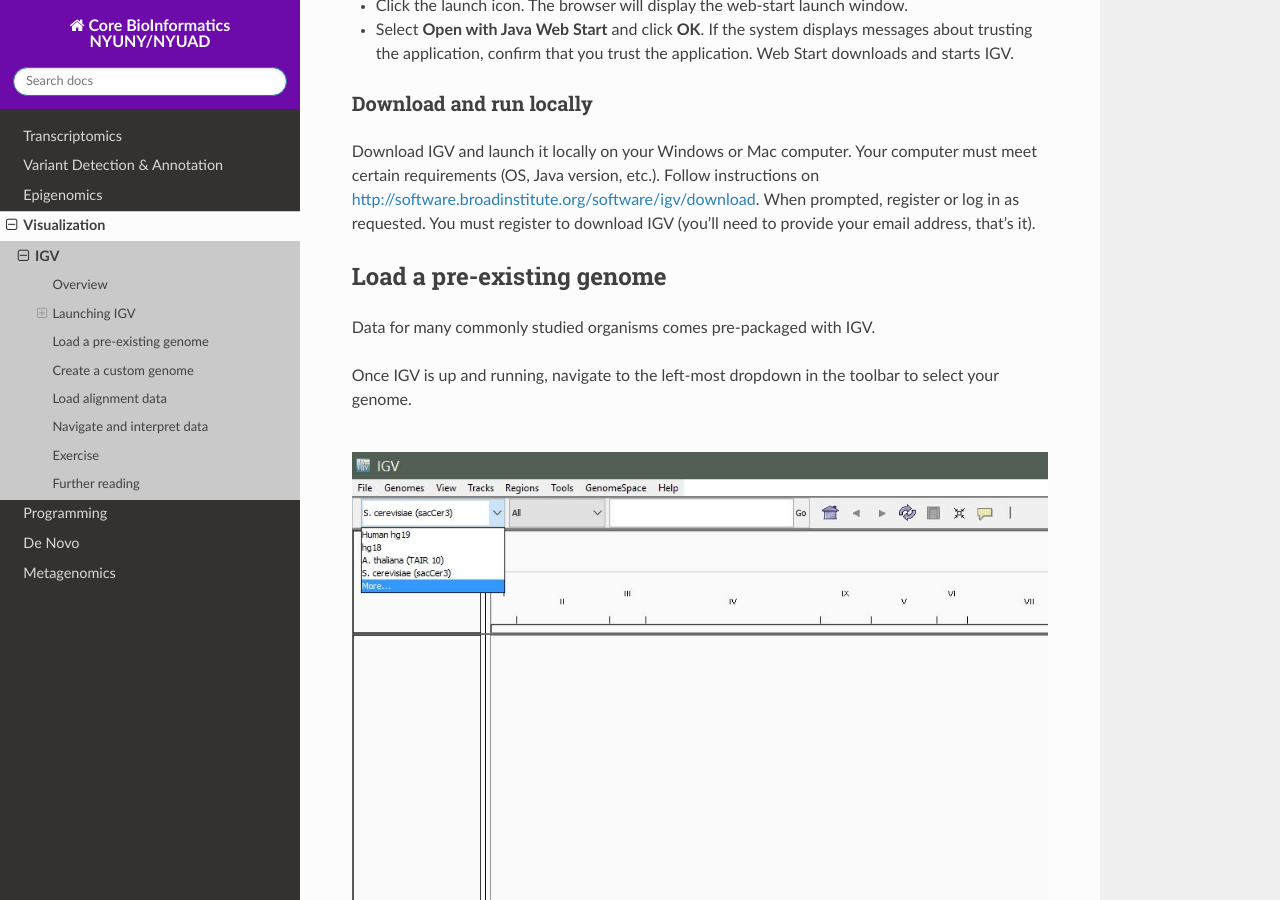
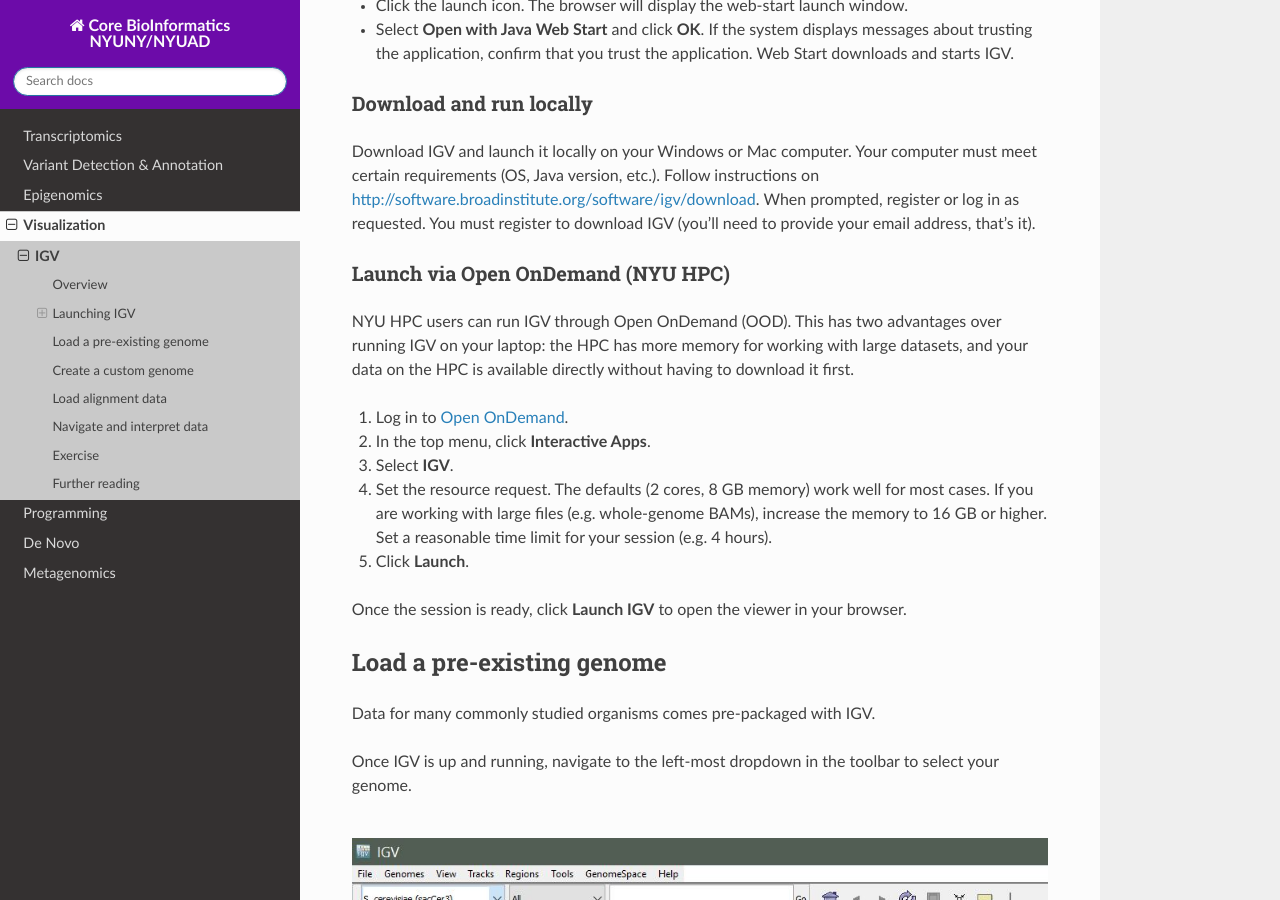
Before and after one commit to learn-gencore/learn-gencore, a Sphinx documentation site: the page built from source/visualization/igv.rst, in a window 1280 px wide and 900 px high, scrolled down 813 px. Built offline with Sphinx 7.4.7 and the Read the Docs theme 3.1.0, drawn with Linux system fonts in a browser that asks for light colours; some of the changed text lies outside the part shown.

Commit message:
add section for OOD, update image size, minor text edits

```diff
--- a/source/visualization/igv.rst
+++ b/source/visualization/igv.rst
@@ -50,6 +50,26 @@ http://software.broadinstitute.org/software/igv/download. When
 prompted, register or log in as requested. You must register to
 download IGV (you'll need to provide your email address, that's it).
 
+Launch via Open OnDemand (NYU HPC)
+~~~~~~~~~~~~~~~~~~~~~~~~~~~~~~~~~~
+
+NYU HPC users can run IGV through Open OnDemand (OOD). This has two
+advantages over running IGV on your laptop: the HPC has more memory
+for working with large datasets, and your data on the HPC is available
+directly without having to download it first.
+
+1. Log in to `Open OnDemand <https://ood.torch.hpc.nyu.edu>`_.
+2. In the top menu, click **Interactive Apps**.
+3. Select **IGV**.
+4. Set the resource request. The defaults (2 cores, 8 GB memory) work
+   well for most cases. If you are working with large files (e.g.
+   whole-genome BAMs), increase the memory to 16 GB or higher.
+   Set a reasonable time limit for your session (e.g. 4 hours).
+5. Click **Launch**.
+
+Once the session is ready, click **Launch IGV** to open the viewer in
+your browser.
+
 Load a pre-existing genome
 --------------------------
 
@@ -71,7 +91,7 @@ Select **More...** to see the full list of available genomes.
 .. figure:: ../img/visualization/igv-load-pre-existing-genome-2.jpg
    :alt: IGV "More..." dialog listing all available pre-packaged genomes
    :align: center
-   :width: 700
+   :width: 350
 
    The **More...** dialog shows the full set of genomes you can pull
    down on demand.
@@ -127,7 +147,7 @@ loading.
 
 From the menu, select **File > Load from File**.
 
-Locate the ``aligned_reads.sorted.bam`` file (prepared for you) and
+Locate the ``aligned_reads.sorted.bam`` file and
 click **Open**. You should see something like the following:
 
 .. figure:: ../img/visualization/igv-load-bam-1.jpg
@@ -142,9 +162,8 @@ Navigate and interpret data
 ---------------------------
 
 **Navigating by chromosome:** Use the drop-down menu beside the Genome
-drop-down list to select a chromosome to view. In our sample
-alignment, we have reads from chromosome 20 only. Alternatively, enter
-the chromosome name in the search box (``chr20``) and hit enter.
+drop-down list to select a chromosome to view. You can also enter a
+chromosome name in the search box (e.g. ``chr20``) and hit enter.
 
 .. figure:: ../img/visualization/igv-nav-1.jpg
    :alt: IGV chromosome dropdown and search box
```
